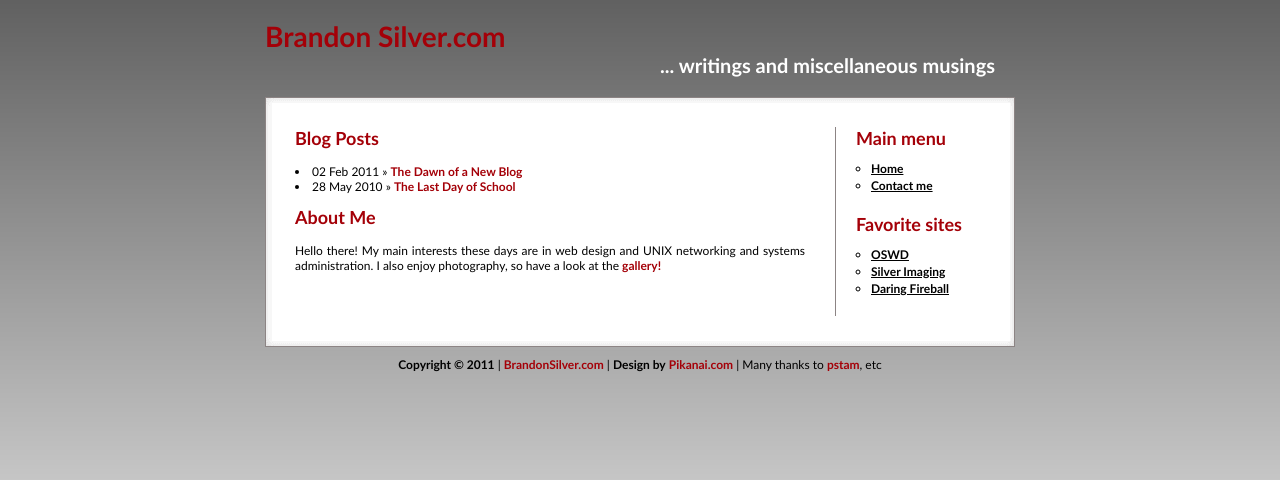
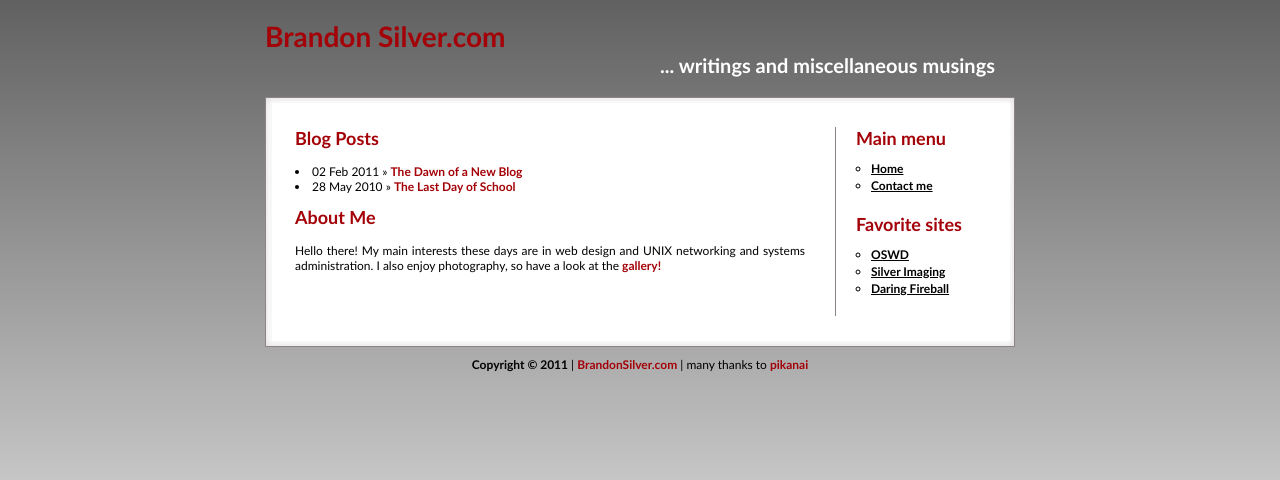
Before and after one commit to brandonsilver/jekyll-blog, a Jekyll site: the page built from index.html, in a window 1280 px wide. Shown: the top 480 px of the page. Built offline with Jekyll 4.4.1, drawn with Linux system fonts in a browser that asks for light colours; Markdown is read by kramdown in place of the engine named in the settings.

Commit message:
yet more footer

```diff
--- a/_layouts/default.html
+++ b/_layouts/default.html
@@ -48,7 +48,7 @@
 <div id="main_content_bottom">
 </div>
 
-<div id="footer"><strong>Copyright &copy; 2011</strong> | <a href="#">BrandonSilver.com</a> | <b>Design by</b> <a href="http://www.pikanai.com">Pikanai.com</a> | Many thanks to <a href="http://paulstamatiou.com/">pstam</a>, etc</div>
+<div id="footer"><strong>Copyright &copy; 2011</strong> | <a href="#">BrandonSilver.com</a> | many thanks to <a href="http://www.pikanai.com">pikanai</a>
 
 </div>
 
```
Also changed, not shown: 2 other files.
